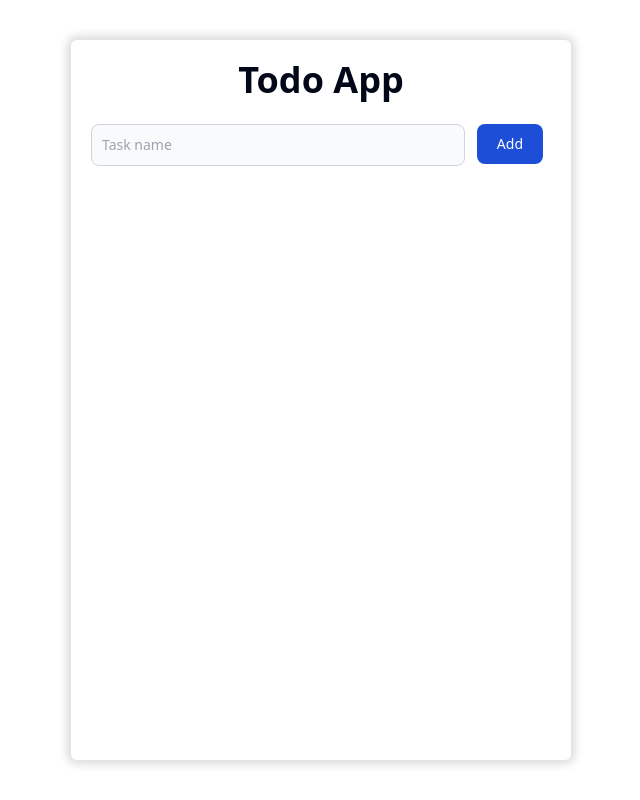
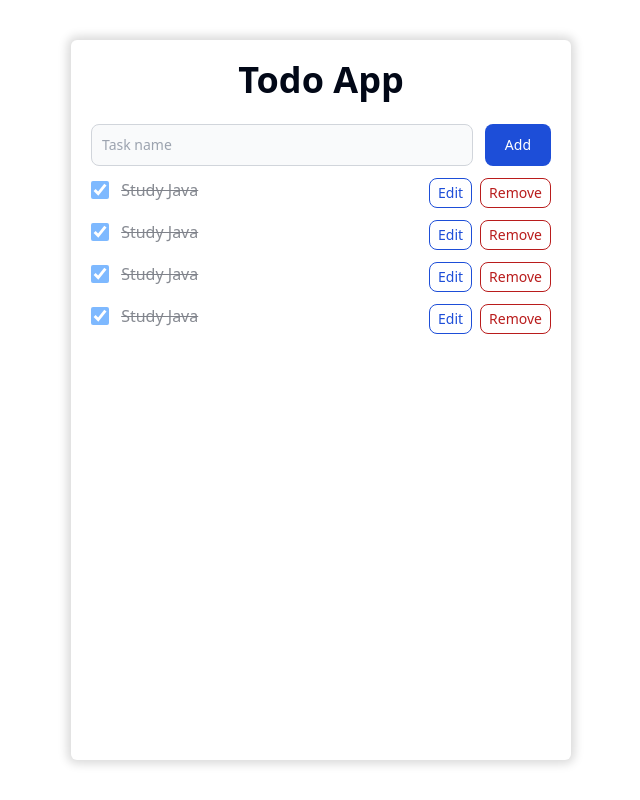
Before and after one commit to doankietdev/todo-app-react, a React (Vite) app: page / in a window 1280 px wide. Shown: the whole page, without its empty margins (319-959 px from the left). Built offline with nearby package versions, Linux system fonts and the light colour scheme.

Commit message:
ui: add todo, todolist

```diff
--- a/src/App.tsx
+++ b/src/App.tsx
@@ -1,4 +1,5 @@
-import AddTodo from "./components/AddTodo";
+import AddTodo from "./components/AddTodo/AddTodo";
+import TodoList from "./components/TodoList/TodoList";
 
 function App() {
   return (
@@ -9,6 +10,7 @@ function App() {
       <div className="py-6">
 
         <AddTodo />
+        <TodoList />
       </div>
 
       <div></div>
--- a/src/components/AddTodo.tsx
+++ /dev/null
@@ -1,16 +0,0 @@
-import Button from "./Button";
-import TextField from "./TextField";
-
-function AddTodo() {
-  return (
-    <div className="flex gap-3">
-      <div className="flex-1">
-        <TextField placeholder="Task name" />
-      </div>
-
-      <Button variant="primary">Add</Button>
-    </div>
-  );
-}
-
-export default AddTodo;
--- /dev/null
+++ b/src/components/AddTodo/AddTodo.tsx
@@ -0,0 +1,23 @@
+import { useState } from "react";
+import Button from "../Button/Button";
+import TextField from "../TextField/TextField";
+
+function AddTodo() {
+  const [taskName, setTaskName] = useState("");
+
+  const handleTextFieldChange = (value: string) => {
+    setTaskName(value);
+  }
+
+  return (
+    <div className="flex gap-3">
+      <div className="flex-1">
+        <TextField value={taskName} placeholder="Task name" onChange={handleTextFieldChange} />
+      </div>
+
+      <Button variant="primary">Add</Button>
+    </div>
+  );
+}
+
+export default AddTodo;
--- a/src/components/Button.tsx
+++ /dev/null
@@ -1,32 +0,0 @@
-import { cn } from "@/lib/utils";
-import { PropsWithChildren } from "react";
-
-interface Props {
-  variant?: "primary" | "secondary" | "success" | "danger" | "warn";
-}
-
-function Button({ variant = "primary", children }: PropsWithChildren<Props>) {
-  return (
-    <button
-      type="button"
-      className={cn(
-        "focus:outline-none text-white font-medium rounded-lg text-sm px-5 py-2.5 me-2 mb-2",
-        {
-          "bg-primary hover:bg-primary-light":
-            variant === "primary",
-          "": variant === "secondary",
-          "bg-green-700 hover:bg-green-800 focus:ring-4 focus:ring-green-300 dark:bg-green-600 dark:hover:bg-green-700 dark:focus:ring-green-800":
-            variant === "success",
-          "bg-red-700 hover:bg-red-800 focus:ring-4 focus:ring-red-300 dark:bg-red-600 dark:hover:bg-red-700 dark:focus:ring-red-900":
-            variant === "danger",
-          "bg-yellow-400 hover:bg-yellow-500 focus:ring-4 focus:ring-yellow-300 dark:focus:ring-yellow-900":
-            variant === "warn",
-        }
-      )}
-    >
-      {children}
-    </button>
-  );
-}
-
-export default Button;
--- /dev/null
+++ b/src/components/Button/Button.tsx
@@ -0,0 +1,59 @@
+import { cn } from "@/lib/utils";
+import { PropsWithChildren } from "react";
+
+interface Props {
+  variant?: "primary" | "secondary" | "success" | "danger" | "warn";
+  type?: "contained" | "outlined";
+  size?: "sm" | "lg"
+  onClick?: () => void
+}
+
+function Button({
+  variant = "primary",
+  type = "contained",
+  size = "lg",
+  onClick = () => {},
+  children,
+}: PropsWithChildren<Props>) {
+  return (
+    <>
+      {type === "contained" && (
+        <button
+          type="button"
+          className={cn(
+            "focus:outline-none text-white font-medium rounded-lg text-sm px-5 py-2.5",
+            {
+              "bg-primary hover:bg-primary-light": variant === "primary",
+              "": variant === "secondary",
+              "bg-green-700 hover:bg-green-800 focus:ring-4 focus:ring-green-300 dark:bg-green-600 dark:hover:bg-green-700 dark:focus:ring-green-800":
+                variant === "success",
+              "bg-red-700 hover:bg-red-800 focus:ring-4 focus:ring-red-300 dark:bg-red-600 dark:hover:bg-red-700 dark:focus:ring-red-900":
+                variant === "danger",
+              "bg-yellow-400 hover:bg-yellow-500 focus:ring-4 focus:ring-yellow-300 dark:focus:ring-yellow-900":
+                variant === "warn",
+            }
+          )}
+        >
+          {children}
+        </button>
+      )}
+
+      {type === "outlined" && (
+        <button
+          type="button"
+          onClick={() => onClick()}
+          className={cn("hover:text-white border font-medium rounded-lg text-center", {
+            "text-sm px-5 py-2.5": size === "lg",
+            "text-sm px-2 py-1": size === "sm",
+            "text-blue-700 border-blue-700 hover:bg-blue-800 dark:border-blue-500 dark:text-blue-500 dark:hover:text-white dark:hover:bg-blue-500 dark:focus:ring-blue-800": variant === "primary",
+            "text-red-700 border-red-700 hover:bg-red-800 dark:border-blue-500 dark:text-blue-500 dark:hover:text-white dark:hover:bg-blue-500 dark:focus:ring-blue-800": variant === "danger"
+          })}
+        >
+          {children}
+        </button>
+      )}
+    </>
+  );
+}
+
+export default Button;
--- /dev/null
+++ b/src/components/CheckBox/Checkbox.tsx
@@ -0,0 +1,30 @@
+
+interface Props {
+  id: string,
+  label: string,
+  checked: boolean,
+  onChange: (checked: boolean) => void
+}
+
+function Checkbox({ id, label, checked, onChange }: Props) {
+
+  return (
+    <div className="flex items-center gap-1">
+      <input
+        id={id}
+        type="checkbox"
+        checked={checked}
+        className="bg-success w-5 h-5 text-success-foreground border-gray-300 rounded-sm cursor-pointer"
+        onChange={(event) => onChange(event.target.checked)}
+      />
+      <label
+        htmlFor={id}
+        className="w-full ml-2 font-medium text-gray-900 dark:text-gray-300 select-none cursor-pointer"
+      >
+        {label}
+      </label>
+    </div>
+  );
+}
+
+export default Checkbox;
--- a/src/components/TextField.tsx
+++ b/src/components/TextField/TextField.tsx
@@ -1,10 +1,12 @@
 interface Props {
   id?: string
   label?: string
-  placeholder?: string
+  placeholder?: string,
+  value: string,
+  onChange?: (value: string) => void
 }
 
-function TextField({ id, label, placeholder }: Props) {
+function TextField({ id = "", label = "", placeholder = "", value = "" , onChange = () => {} }: Props) {
   return (
     <div>
       {label && (
@@ -18,6 +20,8 @@ function TextField({ id, label, placeholder }: Props) {
       <input
         type="text"
         id={id}
+        value={value}
+        onChange={(event) => onChange(event.target.value)}
         className="bg-gray-50 border border-gray-300 text-gray-900 text-sm rounded-lg focus:ring-blue-500 focus:border-blue-500 block w-full p-2.5 dark:bg-gray-700 dark:border-gray-600 dark:placeholder-gray-400 dark:text-white dark:focus:ring-blue-500 dark:focus:border-blue-500"
         placeholder={placeholder}
       />
--- /dev/null
+++ b/src/components/TodoList/Todo/Todo.tsx
@@ -0,0 +1,71 @@
+import Button from "@/components/Button/Button";
+import Checkbox from "@/components/CheckBox/Checkbox";
+import TextField from "@/components/TextField/TextField";
+import { cn } from "@/lib/utils";
+import { useState } from "react";
+
+interface Props {
+  id: string;
+  name: string;
+  isCompleted: boolean;
+}
+
+function Todo({ id, name, isCompleted }: Props) {
+  const [checked, setChecked] = useState(isCompleted);
+  const [isEdit, setIsEdit] = useState(false);
+
+  const handleCheckboxChange = (checked: boolean) => {
+    setChecked(checked);
+  };
+
+  const handleEditClick = () => {
+    setIsEdit(true);
+  };
+
+  const handleCancelEditClick = () => {
+    setIsEdit(false);
+  };
+
+  return (
+    <div className="flex gap-3">
+      <div className="flex-1">
+        {isEdit ? (
+          <TextField value={name} />
+        ) : (
+          <div className={cn({ "opacity-50 line-through": checked })}>
+            <Checkbox
+              id={id}
+              label={name}
+              checked={checked}
+              onChange={handleCheckboxChange}
+            />
+          </div>
+        )}
+      </div>
+
+      <div className="flex items-center gap-2">
+        {isEdit ? (
+          <>
+            <Button onClick={handleCancelEditClick} variant="danger" type="outlined" size="sm">
+              Cancel
+            </Button>
+            <Button type="outlined" variant="primary" size="sm">
+              Save
+            </Button>
+          </>
+        ) : (
+          <>
+            <Button onClick={handleEditClick} type="outlined" size="sm">
+              Edit
+            </Button>
+            <Button type="outlined" variant="danger" size="sm">
+              Remove
+            </Button>
+          </>
+        )}
+      </div>
+    </div>
+  );
+}
+
+export default Todo;
--- /dev/null
+++ b/src/components/TodoList/TodoList.tsx
@@ -0,0 +1,14 @@
+import Todo from "./Todo/Todo";
+
+function TodoList() {
+  return (
+    <div className="mt-3 flex flex-col gap-3">
+      <Todo id="1" name="Study Java" isCompleted />
+      <Todo id="1" name="Study Java" isCompleted />
+      <Todo id="1" name="Study Java" isCompleted />
+      <Todo id="1" name="Study Java" isCompleted />
+    </div>
+  );
+}
+
+export default TodoList;
--- a/src/index.css
+++ b/src/index.css
@@ -19,6 +19,9 @@
 
     --secondary: 210 40% 96.1%;
     --secondary-foreground: 222.2 47.4% 11.2%;
+
+    --success: #15803d;
+    --success-foreground: #ffffff;
 
     --muted: 210 40% 96.1%;
     --muted-foreground: 215.4 16.3% 46.9%;
--- a/tailwind.config.js
+++ b/tailwind.config.js
@@ -31,6 +31,10 @@ module.exports = {
         secondary: {
           DEFAULT: "hsl(var(--secondary))",
           foreground: "hsl(var(--secondary-foreground))",
+        },
+        success: {
+          DEFAULT: "var(--success)",
+          foreground: "var(--success-foreground)",
         },
         destructive: {
           DEFAULT: "hsl(var(--destructive))",
```
